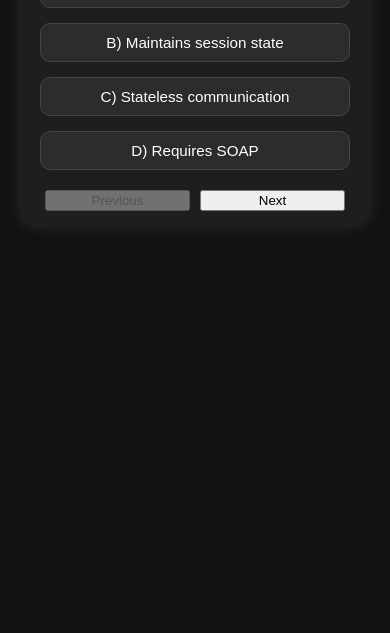
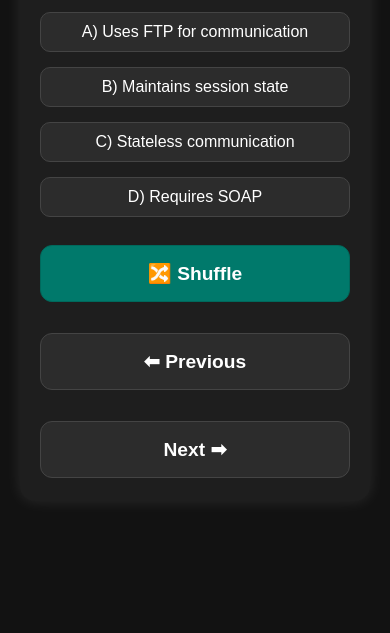
Before and after one commit to gizemtuguz/web_server_quiz, a plain HTML site: page index.html in a window 390 px wide. Shown: the part 211-844 px from the top of the page. Drawn offline with Linux system fonts and the light colour scheme.

Commit message:
last update umarım

```diff
--- a/index.html
+++ b/index.html
@@ -2,26 +2,30 @@
 <html lang="en">
 <head>
   <meta charset="UTF-8">
-  <title>REST API Quiz</title>
+  <title>Web Server Final Quiz</title>
   <link rel="stylesheet" href="style.css">
 </head>
 <body>
   <div class="quiz-container">
-    <h1>REST API Quiz</h1>
+    <h1>Web Server Final Quiz</h1>
     <div id="quiz-box">
       <div id="question"></div>
       <div id="options"></div>
+
       <div class="nav-buttons">
-        <button id="prev-btn">Previous</button>
-        <button id="next-btn">Next</button>
+        <button id="shuffle-btn">🔀 Shuffle</button>
+        <button id="prev-btn">⬅ Previous</button>
+        <button id="next-btn">Next ➡</button>
       </div>
     </div>
+
     <div id="result-box" class="hidden">
       <h2>Quiz Completed!</h2>
       <p id="score-text"></p>
       <button onclick="location.href='?q=1'">Restart</button>
     </div>
   </div>
+
   <script src="script.js"></script>
 </body>
 </html>
--- a/script.js
+++ b/script.js
@@ -1,6 +1,13 @@
 let questions = [];
 let currentQuestionIndex = 0;
 let score = 0;
+
+function shuffleArray(array) {
+  for (let i = array.length - 1; i > 0; i--) {
+    const j = Math.floor(Math.random() * (i + 1));
+    [array[i], array[j]] = [array[j], array[i]];
+  }
+}
 
 async function loadQuestions() {
   const res = await fetch("quiz_questions.json");
@@ -24,7 +31,7 @@ function showQuestion() {
   updateURL();
 
   const question = questions[currentQuestionIndex];
-  document.getElementById("question").textContent = `${question.id}. ${question.question}`;
+  document.getElementById("question").textContent = ` ${question.question}`;
 
   const optionsContainer = document.getElementById("options");
   optionsContainer.innerHTML = "";
@@ -73,6 +80,13 @@ document.getElementById("prev-btn").addEventListener("click", () => {
   }
 });
 
+document.getElementById("shuffle-btn").addEventListener("click", () => {
+  shuffleArray(questions);
+  currentQuestionIndex = 0;
+  score = 0;
+  showQuestion();
+});
+
 function showResult() {
   document.getElementById("quiz-box").classList.add("hidden");
   document.getElementById("result-box").classList.remove("hidden");
--- a/style.css
+++ b/style.css
@@ -61,6 +61,40 @@ body {
   text-align: center;
 }
 
+.nav-buttons {
+  display: flex;
+  justify-content: center;
+  gap: 15px;
+  margin-top: 20px;
+  flex-wrap: wrap;
+}
+
+.nav-buttons button {
+  padding: 16px 30px;
+  font-size: 1.2em;
+  font-weight: bold;
+  background-color: #2c2c2c;
+  color: #fff;
+  border: 1px solid #444;
+  border-radius: 12px;
+  cursor: pointer;
+  transition: background 0.2s ease, transform 0.1s ease;
+}
+
+.nav-buttons button:hover {
+  background-color: #3a3a3a;
+  transform: scale(1.05);
+}
+
+#shuffle-btn {
+  background-color: #00796B;
+  border-color: #00695C;
+}
+
+#shuffle-btn:hover {
+  background-color: #009688;
+}
+
 @media (max-width: 600px) {
   .quiz-container {
     padding: 15px 20px;
@@ -71,18 +105,17 @@ body {
   }
 
   #options button {
-      font-size: 0.95em;
+    font-size: 1em;
     padding: 10px;
   }
+
   .nav-buttons {
-      display: flex;
-      justify-content: space-between;
-      margin-top: 20px;
+    flex-direction: column;
+    align-items: center;
   }
 
   .nav-buttons button {
-      flex: 1;
-      margin: 0 5px;
+    width: 100%;
+    margin: 8px 0;
   }
-
 }
```
Lines whose indentation alone changed are shown as unchanged.
